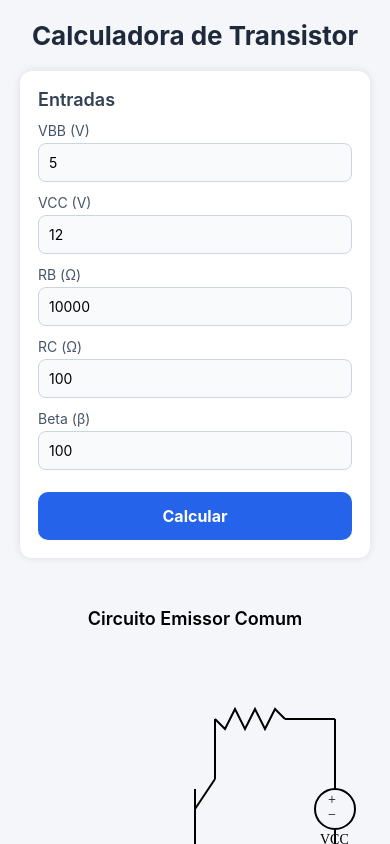
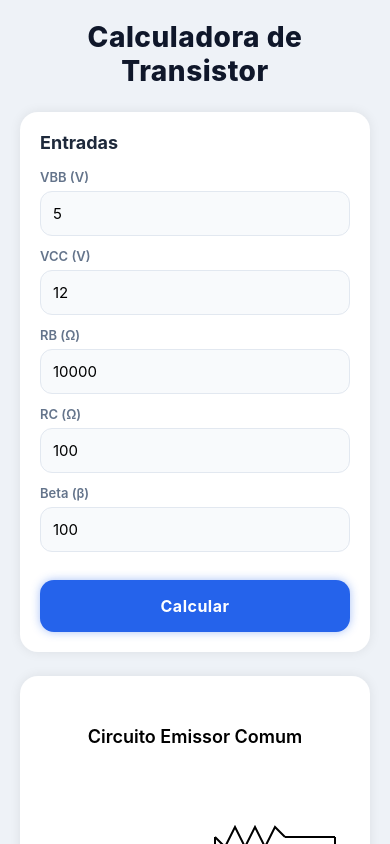
Before and after one commit to thgsergio/Transistor-Circuit, a React Native app: screen / in a window 390 px wide. Built offline with nearby package versions, Linux system fonts and the light colour scheme.

Commit message:
style: Melhoria de estilização

```diff
--- a/App.js
+++ b/App.js
@@ -76,24 +76,44 @@ export default function App() {
       </View>
 
       {result && (
-        <View style={styles.card}>
+        <View
+          style={[
+            styles.card,
+            {
+              borderLeftWidth: 6,
+              borderLeftColor: result.saturated ? "#dc2626" : "#16a34a"
+            }
+          ]}
+        >
           <Text style={styles.sectionTitle}>Resultados</Text>
 
+          <View style={styles.resultGrid}>
             <Result label="IB" value={`${result.IB.toExponential(3)} A`} />
             <Result label="IC" value={`${result.IC.toExponential(3)} A`} />
             <Result label="IC Máx" value={`${result.ICmax.toExponential(3)} A`} />
             <Result label="VC" value={`${result.VC.toFixed(2)} V`} />
             <Result label="VCE" value={`${result.VCE.toFixed(2)} V`} />
-          <Result label="Potência Transistor" value={`${result.PT.toFixed(3)} W`} />
-          <Result label="Potência RC" value={`${result.PRC.toFixed(3)} W`} />
-          <Result label="Potência RB" value={`${result.PRB.toFixed(6)} W`} />
-          <Result
-            label="Estado"
-            value={result.saturated ? "Saturado" : "Região Ativa"}
-          />
+            <Result label="P Trans." value={`${result.PT.toFixed(3)} W`} />
+            <Result label="P RC" value={`${result.PRC.toFixed(3)} W`} />
+            <Result label="P RB" value={`${result.PRB.toFixed(6)} W`} />
+          </View>
+
+          <View style={{ marginTop: 10 }}>
+            <Text
+              style={{
+                fontWeight: "700",
+                fontSize: 15,
+                color: result.saturated ? "#dc2626" : "#16a34a"
+              }}
+            >
+              Estado: {result.saturated ? "Saturado" : "Região Ativa"}
+            </Text>
+          </View>
         </View>
       )}
+      <View style={styles.card}>
         <CircuitDiagram />
+      </View>
     </ScrollView>
   );
 }
@@ -114,7 +134,7 @@ function Input({ label, value, setValue }) {
 
 function Result({ label, value }) {
   return (
-    <View style={styles.resultRow}>
+    <View style={styles.resultBox}>
       <Text style={styles.resultLabel}>{label}</Text>
       <Text style={styles.resultValue}>{value}</Text>
     </View>
@@ -124,65 +144,94 @@ function Result({ label, value }) {
 const styles = StyleSheet.create({
   container: {
     padding: 20,
-    backgroundColor: "#f4f6f9",
+    backgroundColor: "#eef2f7",
     flexGrow: 1
   },
+
   title: {
-    fontSize: 26,
-    fontWeight: "bold",
-    marginBottom: 20,
+    fontSize: 28,
+    fontWeight: "800",
+    marginBottom: 24,
     textAlign: "center",
+    color: "#0f172a",
+    letterSpacing: 0.5
+  },
+
+  card: {
+    backgroundColor: "#ffffff",
+    padding: 20,
+    borderRadius: 18,
+    marginBottom: 24,
+    shadowColor: "#000",
+    shadowOpacity: 0.08,
+    shadowRadius: 12,
+    elevation: 4
+  },
+
+  sectionTitle: {
+    fontSize: 18,
+    fontWeight: "700",
+    marginBottom: 16,
     color: "#1e293b"
   },
-  card: {
-    backgroundColor: "#ffffff",
-    padding: 18,
-    borderRadius: 12,
-    marginBottom: 20,
-    shadowColor: "#000",
-    shadowOpacity: 0.1,
-    shadowRadius: 8,
-    elevation: 3
+
+  label: {
+    marginBottom: 6,
+    fontSize: 13,
+    fontWeight: "600",
+    color: "#64748b"
   },
-  sectionTitle: {
-    fontSize: 18,
-    fontWeight: "600",
-    marginBottom: 12,
-    color: "#334155"
-  },
-  label: {
-    marginBottom: 4,
-    color: "#475569"
-  },
+
   input: {
     borderWidth: 1,
-    borderColor: "#cbd5e1",
-    borderRadius: 8,
-    padding: 10,
-    backgroundColor: "#f8fafc"
+    borderColor: "#e2e8f0",
+    borderRadius: 12,
+    padding: 12,
+    backgroundColor: "#f8fafc",
+    fontSize: 15
   },
+
   button: {
+    marginTop: 16,
+    padding: 16,
+    borderRadius: 14,
+    alignItems: "center",
     backgroundColor: "#2563eb",
-    padding: 14,
-    borderRadius: 10,
-    marginTop: 10,
-    alignItems: "center"
+    shadowColor: "#2563eb",
+    shadowOpacity: 0.4,
+    shadowRadius: 10,
+    elevation: 6
   },
+
   buttonText: {
     color: "white",
-    fontWeight: "bold",
-    fontSize: 16
+    fontWeight: "700",
+    fontSize: 16,
+    letterSpacing: 0.5
   },
-  resultRow: {
+
+  resultGrid: {
     flexDirection: "row",
-    justifyContent: "space-between",
-    marginBottom: 8
+    flexWrap: "wrap",
+    justifyContent: "space-between"
   },
+
+  resultBox: {
+    width: "48%",
+    backgroundColor: "#f1f5f9",
+    padding: 12,
+    borderRadius: 12,
+    marginBottom: 12
+  },
+
   resultLabel: {
-    color: "#475569"
+    fontSize: 12,
+    color: "#64748b"
   },
+
   resultValue: {
-    fontWeight: "600",
+    fontSize: 15,
+    fontWeight: "700",
     color: "#0f172a"
   }
 });
```
Lines whose indentation alone changed are shown as unchanged.
